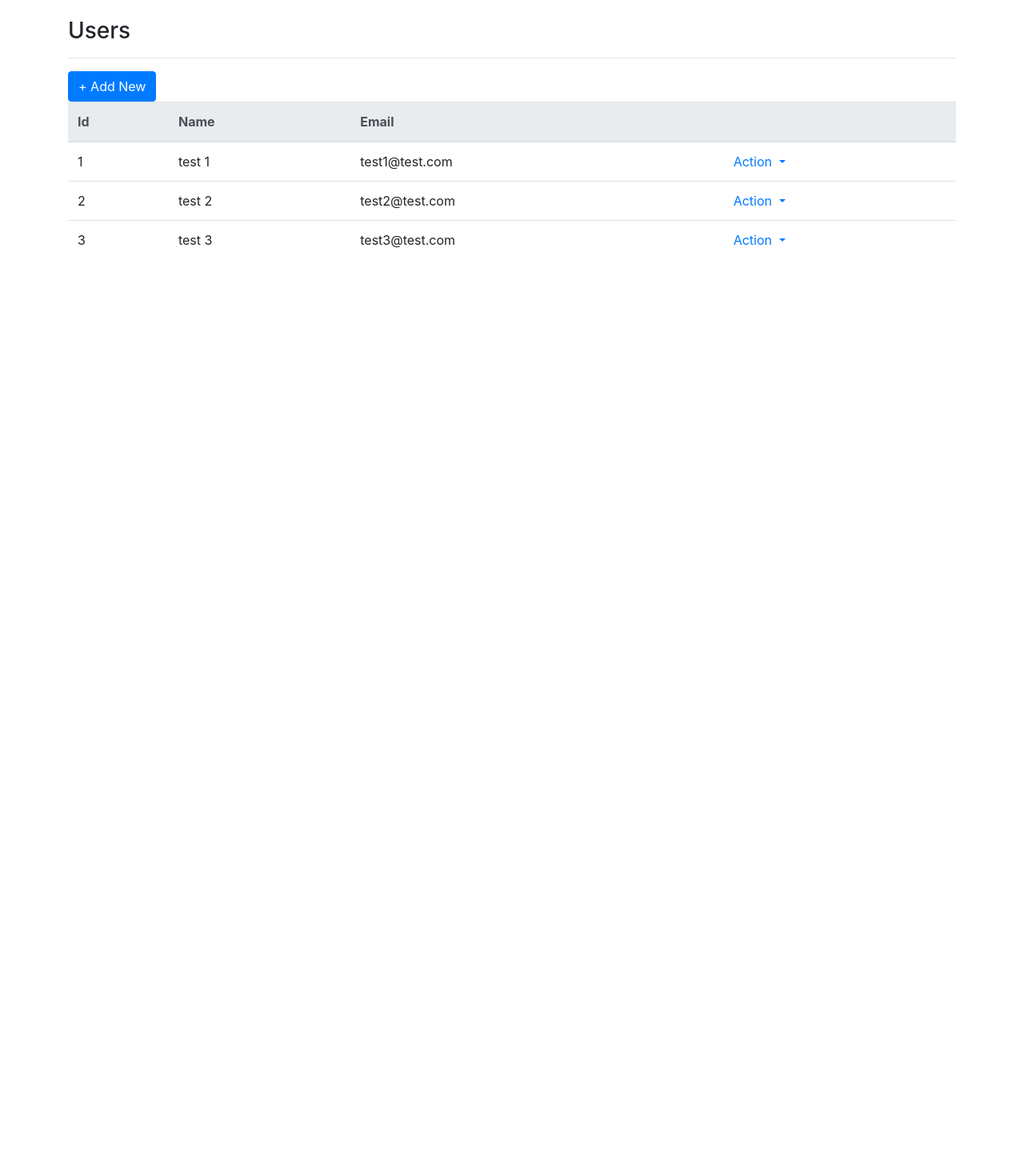
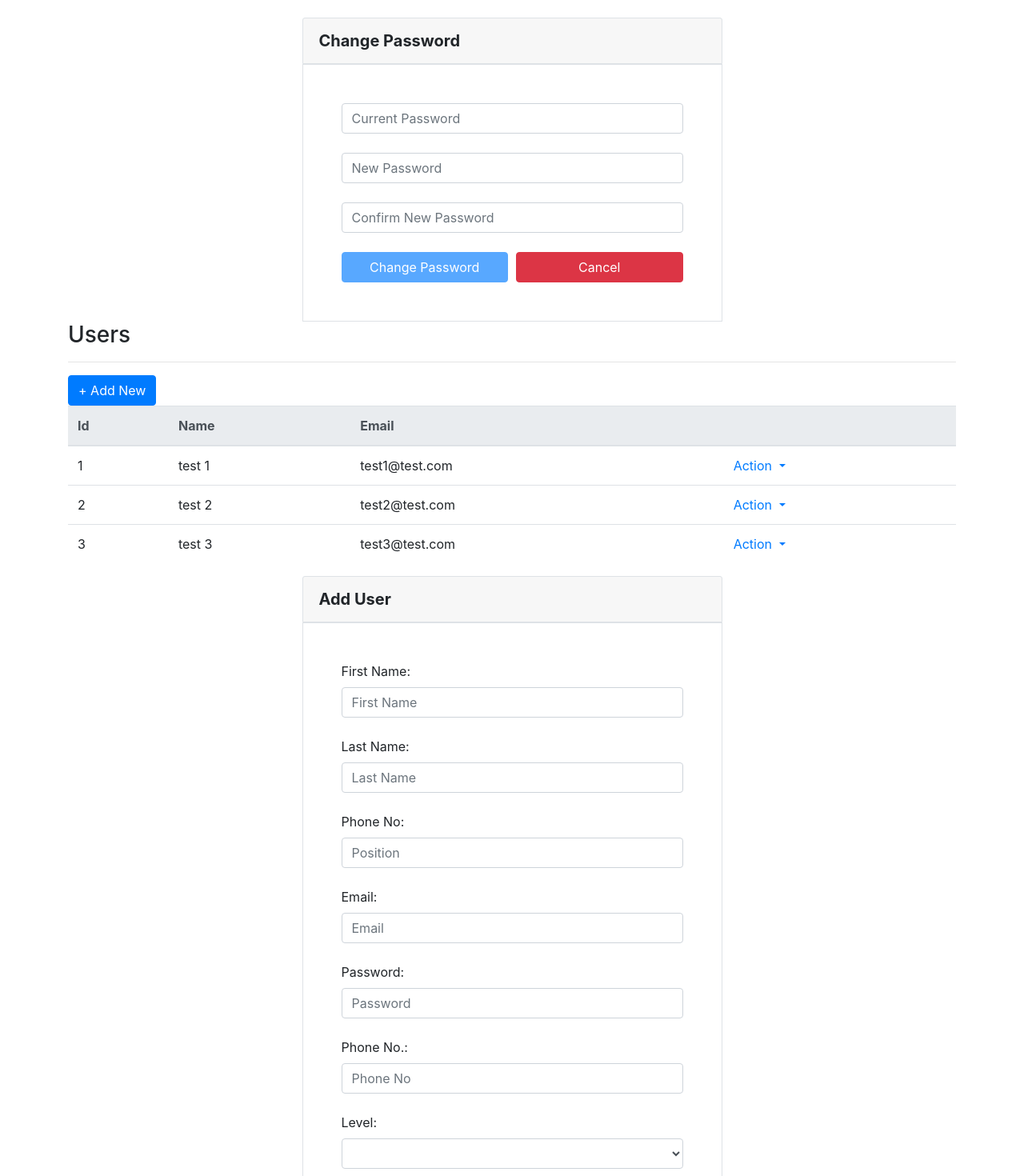
Before and after one commit to itimpg/MeetingDocManagement, an Angular app in the folder MeetingDoc-SPA/: page / in a window 1280 px wide. Shown: the part 1560-3030 px from the top of the page at 80% size. Before the commit the page ends 1900 px from the top, so only its background shows below. Built offline with nearby package versions, Linux system fonts and the light colour scheme.

Commit message:
Update button form style

```diff
--- a/MeetingDoc-SPA/src/app/app.component.html
+++ b/MeetingDoc-SPA/src/app/app.component.html
@@ -2,5 +2,7 @@
 <div class="container">
   <app-login></app-login>
   <app-forget-password></app-forget-password>
+  <app-change-password></app-change-password>
   <app-user-list></app-user-list>
+  <app-user></app-user>
 </div>
--- a/MeetingDoc-SPA/src/app/app.module.ts
+++ b/MeetingDoc-SPA/src/app/app.module.ts
@@ -13,6 +13,7 @@ import { AlertComponent } from './alert/alert.component';
 import { UserListComponent } from './users/user-list/user-list.component';
 import { ForgetPasswordComponent } from './forget-password/forget-password.component';
 import { ErrorInterceptorProvider } from './_services/error.interceptor';
+import { UserComponent } from './users/user/user.component';
 
 @NgModule({
    declarations: [
@@ -22,6 +23,7 @@ import { ErrorInterceptorProvider } from './_services/error.interceptor';
       LoginComponent,
       AlertComponent,
       UserListComponent,
+      UserComponent,
       ForgetPasswordComponent
    ],
    imports: [
--- a/MeetingDoc-SPA/src/app/change-password/change-password.component.html
+++ b/MeetingDoc-SPA/src/app/change-password/change-password.component.html
@@ -1,27 +1,24 @@
-<button type="button" class="btn btn-primary" data-toggle="modal" data-target="#exampleModal">
-  Launch demo modal
-</button>
+<div class="col-lg-6 offset-lg-3 col-md-8 offset-md-2">
 
-<div id="exampleModal" class="modal" tabindex="-1" role="dialog">
-  <div class="modal-dialog" role="document">
-    <div class="modal-content">
-      <form class="form-inline my-2 my-lg-0" (ngSubmit)="changePassword()">
-        <div class="modal-header">
-          <h5 class="modal-title">Change Password</h5>
-          <button type="button" class="close" data-dismiss="modal" aria-label="Close">
-            <span aria-hidden="true">&times;</span>
-          </button>
+  <h5 class="card-header info-color white-text border py-3">
+    <strong>Change Password</strong>
+  </h5>
+
+  <form #chagnePasswordForm="ngForm" class="border p-5" (ngSubmit)="changePassword()">
+    <input type="password" class="form-control mb-4" id="oldPassword" name="oldPassword" #oldPassword required placeholder="Current Password"
+      [(ngModel)]="model.oldPassword">
+    <input type="password" class="form-control mb-4" id="newPassword" name="newPassword" #newPassword required placeholder="New Password"
+      [(ngModel)]="model.newPassword">
+    <input type="password" class="form-control mb-4" id="renewPassword" name="renewPassword" #renewPassword required placeholder="Confirm New Password"
+      [(ngModel)]="model.renewPassword">
+
+    <div class="form-row">
+        <div class="col">
+          <button type="submit" [disabled]="!chagnePasswordForm.valid" class="btn btn-primary btn-block" type="submit">Change Password</button>
         </div>
-        <div class="modal-body">
-          <input type="password" placeholder="Current Password" [(ngModel)]="model.currentPassword" />
-          <input type="password" placeholder="New Password" [(ngModel)]="model.newPassword" />
-          <input type="password" placeholder="Confirm New Password" [(ngModel)]="model.renewPassword" />
+        <div class="col">
+          <button type="button" class="btn btn-danger btn-block">Cancel</button>
         </div>
-        <div class="modal-footer">
-          <button type="submit" class="btn btn-primary">Change Password</button>
-          <button type="button" class="btn btn-secondary" data-dismiss="modal">Cancel</button>
-        </div>
-      </form>
-    </div>
-  </div>
+      </div>
+  </form>
 </div>
--- /dev/null
+++ b/MeetingDoc-SPA/src/app/users/user/user.component.html
@@ -0,0 +1,42 @@
+<div class="col-lg-6 offset-lg-3 col-md-8 offset-md-2">
+
+  <h5 class="card-header info-color white-text border py-3">
+    <strong>{{title}}</strong>
+  </h5>
+
+  <form #addEditUserForm="ngForm" class="border p-5" (ngSubmit)="saveUser()">
+
+    <label class="label">First Name:</label>
+    <input type="text" class="form-control mb-4" id="firstname" name="firstname" #firstname placeholder="First Name" [(ngModel)]="model.firstname"/>
+
+    <label class="label">Last Name:</label>
+    <input type="text" class="form-control mb-4" id="lastname" name="lastname" #lastname placeholder="Last Name" [(ngModel)]="model.lastname"/>
+
+    <label class="label">Phone No:</label>
+    <input type="text" class="form-control mb-4" id="position" name="position" #position placeholder="Position" [(ngModel)]="model.position"/>
+
+    <label class="label">Email:</label>
+    <input type="email" class="form-control mb-4" id="username" name="username" #username required placeholder="Email" [(ngModel)]="model.username"/>
+
+    <label class="label">Password:</label>
+    <input type="password" class="form-control mb-4" id="password" name="password" #password required placeholder="Password" [(ngModel)]="model.password">
+
+    <label class="label">Phone No.:</label>
+    <input type="text" class="form-control mb-4" id="phoneno" name="phoneno" #phoneno placeholder="Phone No" [(ngModel)]="model.phoneNo"/>
+
+    <label class="label">Level:</label>
+    <select class="form-control mb-4" id="level" name="level" #level placeholder="Level" [(ngModel)]="model.level">
+      <option></option>
+    </select>
+
+    <div class="form-row">
+      <div class="col">
+        <button type="submit" [disabled]="!addEditUserForm.valid" class="btn btn-primary btn-block" type="submit">Save</button>
+      </div>
+      <div class="col">
+        <button type="button" class="btn btn-danger btn-block">Cancel</button>
+      </div>
+    </div>
+
+  </form>
+</div>
--- /dev/null
+++ b/MeetingDoc-SPA/src/app/users/user/user.component.ts
@@ -0,0 +1,23 @@
+import { Component, OnInit } from '@angular/core';
+
+@Component({
+  selector: 'app-user',
+  templateUrl: './user.component.html',
+  styleUrls: ['./user.component.css']
+})
+export class UserComponent implements OnInit {
+
+  title: string;
+  model: any = {};
+
+  constructor() { }
+
+  ngOnInit() {
+    this.title = 'Add User';
+  }
+
+  saveUser() {
+
+  }
+
+}
```
Also changed, not shown: MeetingDoc-SPA/src/app/change-password/change-password.component.ts (+4 -4 lines), MeetingDoc-SPA/src/app/users/user/user.component.css (added), 1 other file (tests, documents, lock files or other folders).
